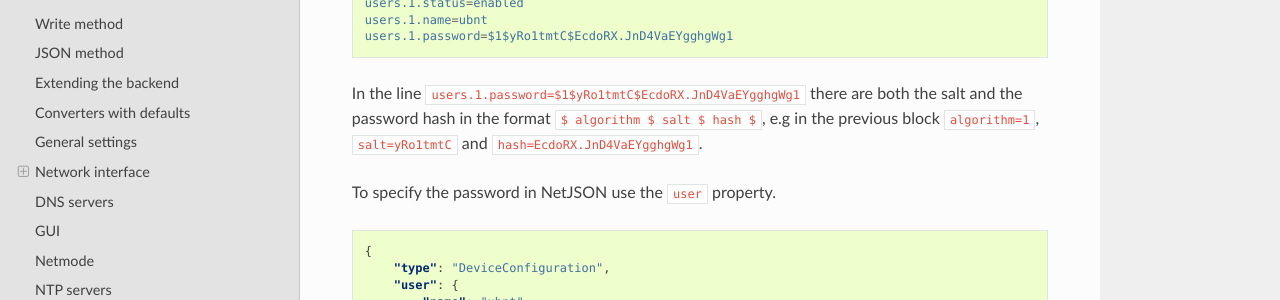
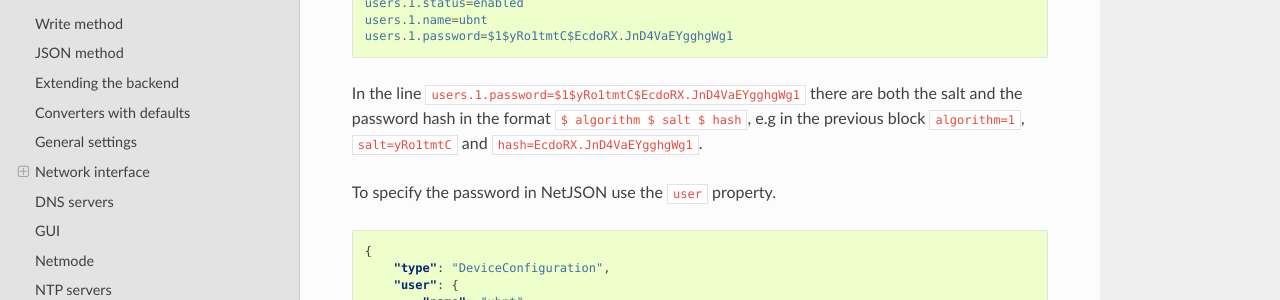
Before and after one commit to openwisp/netjsonconfig, a Sphinx documentation site: the page built from docs/source/backends/airos.rst, in a window 1280 px wide and 900 px high, scrolled down 6172 px. Shown: the part 147-447 px from the top of the window. Built offline with Sphinx 7.4.7 and the Read the Docs theme 2.0.0, drawn with Linux system fonts in a browser that asks for light colours.

```diff
--- a/docs/source/backends/airos.rst
+++ b/docs/source/backends/airos.rst
@@ -297,7 +297,7 @@ From the antenna configuration take the user section.
     users.1.name=ubnt
     users.1.password=$1$yRo1tmtC$EcdoRX.JnD4VaEYgghgWg1
 
-In the line ``users.1.password=$1$yRo1tmtC$EcdoRX.JnD4VaEYgghgWg1`` there are both the salt and the password hash in the format ``$ algorithm $ salt $ hash $``, e.g in the previous block ``algorithm=1``, ``salt=yRo1tmtC`` and ``hash=EcdoRX.JnD4VaEYgghgWg1``.
+In the line ``users.1.password=$1$yRo1tmtC$EcdoRX.JnD4VaEYgghgWg1`` there are both the salt and the password hash in the format ``$ algorithm $ salt $ hash``, e.g in the previous block ``algorithm=1``, ``salt=yRo1tmtC`` and ``hash=EcdoRX.JnD4VaEYgghgWg1``.
 
 To specify the password in NetJSON use the ``user`` property.
 
```
